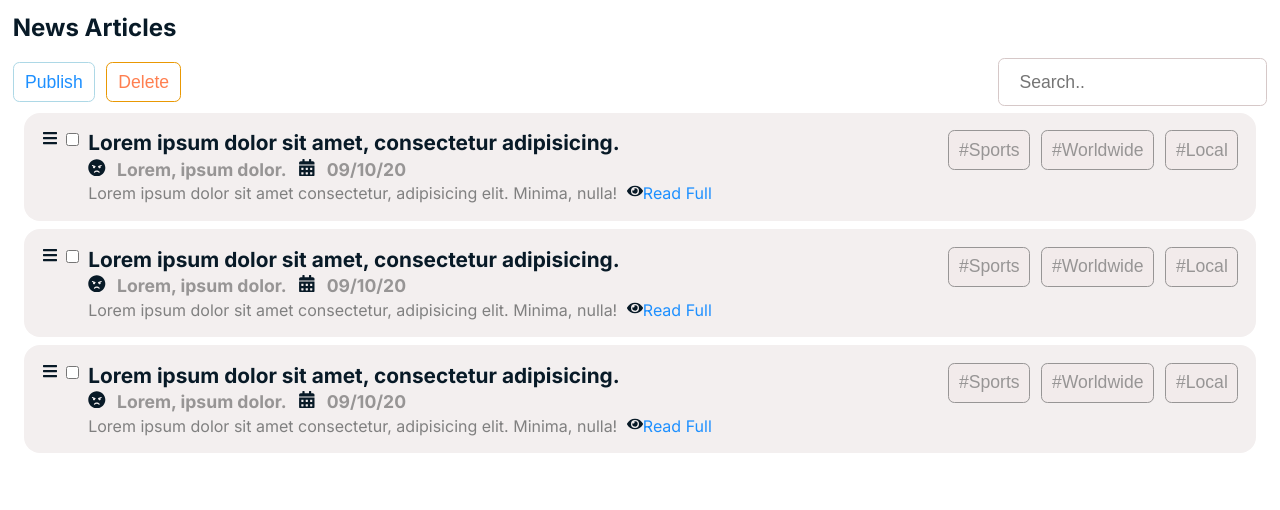
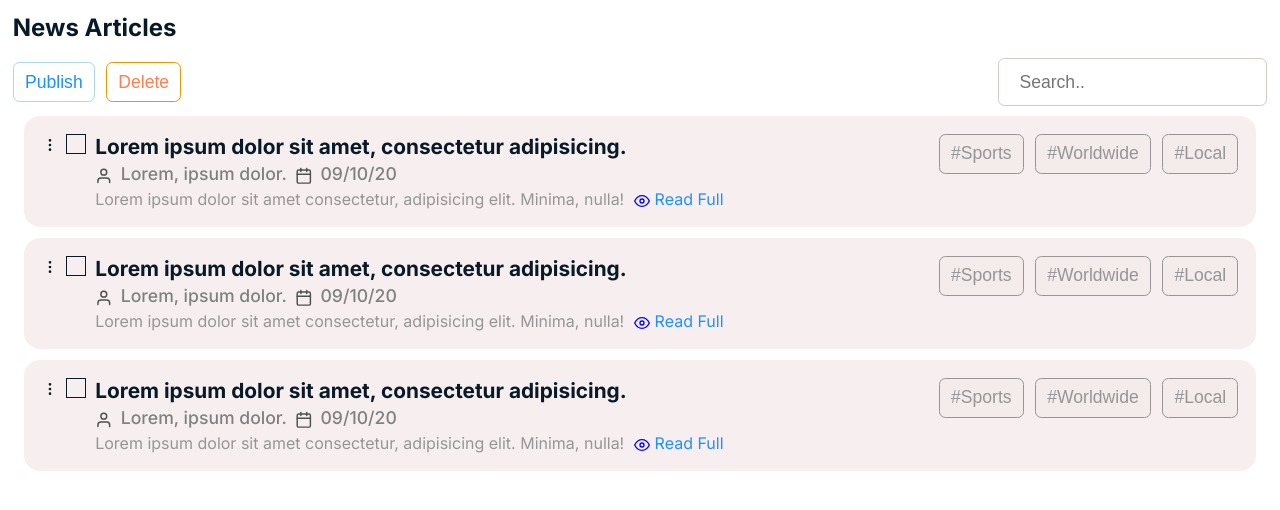
Before and after one commit to nashie1004/Mock-UI, a Next.js app: page / in a window 1280 px wide. Shown: the top 510 px of the page. Built offline with nearby package versions, Linux system fonts and the light colour scheme.

Commit message:
most styling done

```diff
--- a/app/globals.scss
+++ b/app/globals.scss
@@ -1,4 +1,4 @@
-$card-bg: rgb(243, 239, 239);
+$card-bg: rgb(247, 239, 239);
 $dodgerblue: dodgerblue;
 $light-blue: lightblue;
 $orange: rgb(233, 152, 3);
@@ -11,7 +11,7 @@ $greyFont: grey;
 $lightgreyFont: rgb(224, 214, 214);
 $modalBg: rgba(173, 166, 166, 0.9);
 $white: white;
-
+$red: red;
 *{
   padding: 0;
   margin: 0;
@@ -21,6 +21,10 @@ $white: white;
 body{
   min-height: 100vh;
   padding: .8rem;
+
+  svg{
+    vertical-align: middle;
+  }
 }
 @mixin btn($border, $fontColor, $bgColor){
   border: 1px solid $border;
@@ -30,11 +34,12 @@ body{
   cursor: pointer;
   border-radius: .4rem;
   background: $bgColor;
-  transition: background .25s;
+  transition: background .25s, transform .1s;
   height: 40px;
 
   &:hover{
     color: $bgColor;
+    transform: translateY(-3px);
     background: $fontColor;
   }
 }
@@ -69,9 +74,9 @@ body{
 }
 .card-container{
   display: grid;
-  gap: .5rem;
+  gap: .7rem;
   margin-inline: .7rem;
-  margin-top: .4rem;
+  margin-top: .6rem;
 
   .Card{
     display: flex;
@@ -86,38 +91,59 @@ body{
       outline: 1px solid rgb(180, 166, 166);
     }
 
-    // todo
     .options{
+
       input{
+        -webkit-appearance: none;
+        appearance: none;
+        margin: 0;
+        border: 1px solid $lightBlackFont;
+        width: 20px;
+        height: 20px;
         margin-left: .5rem;
-        color: $card-bg;
-        background: $card-bg;
+        cursor: pointer;
+        position: relative;
+
+        &::before{
+          content: "";
+          display: block;
+          width: .8rem;
+          height: .8rem;
+          position: absolute;
+          top: 3px;
+          left: 3px;
+        }
+        &:checked::before{
+          background: $red;
+        }
       }
     }
     .info{
       flex: 1;
       display: grid;
-      gap: .2rem;
+      gap: .3rem;
 
       h3:first-of-type{
         font-size: 1.3rem;
       }
-      h3:last-of-type{
+      p:first-of-type{
         font-size: 1.1rem;
+        font-weight:500;
 
         span{
-          margin-inline: .7rem;
-          color: $darkishgreyFont;
+          margin-inline: .5rem;
+          color: $greyFont;
         }
       }
-      p{
-        color: $greyFont;
+      p:last-of-type{
+        color: $darkishgreyFont;
 
         span{
           margin-left: .6rem;
+          cursor: pointer;
 
           .modal-click{
-            margin: 0;
+            margin-left: .3rem;
             color: $dodgerblue;
             cursor: pointer;
           }
@@ -129,17 +155,8 @@ body{
       gap: .7rem;
 
       button{
-        cursor: pointer;
-        color: $darkishgreyFont;
-        font-size: 1.1rem;
-        padding: .4rem .6rem;
-        border: 1px solid $darkishgreyFont;
-        border-radius: .4rem;
-        background: $opacitywhite;
-        height: 40px;
-
+        @include btn($darkishgreyFont, $darkishgreyFont, $opacitywhite);
         &:hover{
-          background: $darkishgreyFont;
           color: $white;
         }
       }
@@ -187,6 +204,10 @@ body{
       padding: .4rem;
       padding-bottom: 1.5rem;
       border: 3px dashed $darkishgreyFont;
+
+      p{
+        color: $darkishgreyFont;
+      }
     }
     .btns{
       display: flex;
--- a/components/Card.tsx
+++ b/components/Card.tsx
@@ -1,5 +1,5 @@
 'use client'
-import { FaBars, FaAngry, FaCalendarAlt, FaEye } from "react-icons/fa";
+import { FiEye, FiUser, FiCalendar, FiMoreVertical } from "react-icons/fi";
 import { Data } from "@/context/Context";
 import { useContext } from "react";
 
@@ -13,22 +13,22 @@ export default function Card() {
   return (
         <div className="Card">
             <div className="options">
-            <FaBars />
+                <FiMoreVertical style={{marginTop: '-.5rem'}} />
                 <input type="checkbox" />
             </div>
             <div className="info">
                 <h3>Lorem ipsum dolor sit amet, consectetur adipisicing.</h3>
-            <h3>
-                <FaAngry />
+                <p>
+                    <FiUser style={{stroke: 'rgb(80, 80, 80)'}} />
                     <span>Lorem, ipsum dolor.</span>
-                <FaCalendarAlt />
+                    <FiCalendar style={{stroke: 'rgb(80, 80, 80)'}} />
                     <span>09/10/20</span>
-            </h3>
+                </p>
                 <p>
                     Lorem ipsum dolor sit amet consectetur, adipisicing elit. Minima, nulla!
-                <span>
-                    <FaEye />
-                    <span onClick={showModal} className="modal-click">
+                    <span onClick={showModal} >
+                        <FiEye style={{stroke: 'blue'}} />
+                        <span className="modal-click">
                             Read Full
                         </span>
                     </span>
```
Lines whose indentation alone changed are shown as unchanged.
